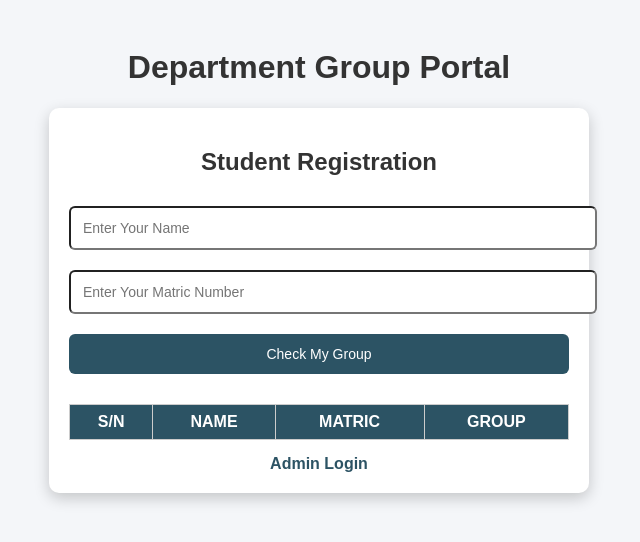
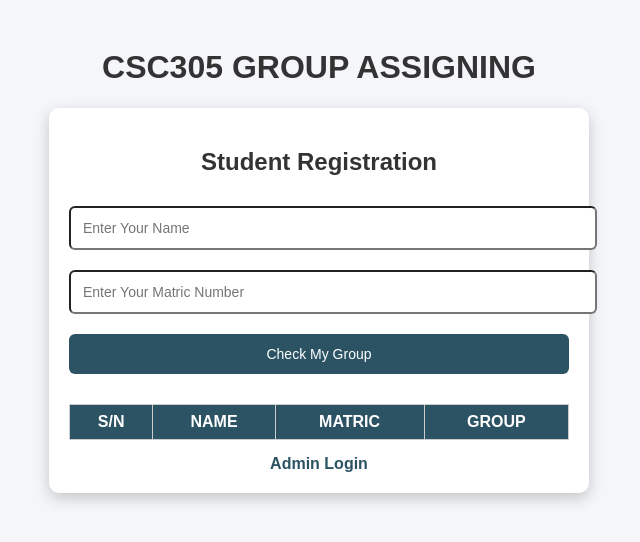
Before and after one commit to philipabraham873-dot/CSC305.Group.Assigining, a plain HTML site: page index.html in a window 1280 px wide. Shown: the whole page, without its empty margins (321-961 px from the left). Drawn offline with Linux system fonts and the light colour scheme.

Commit message:
Update index.html

```diff
--- a/index.html
+++ b/index.html
@@ -1,7 +1,7 @@
 <!DOCTYPE html>
 <html>
 <head>
-    <title>Department Group Portal - Student</title>
+    <title>CSC305 GROUP ASSIGNING - Student</title>
     <style>
         body { font-family: Arial; background:#f4f6f9; padding:20px; color:#333; }
         h1,h2 { text-align:center; }
@@ -38,7 +38,7 @@
 </head>
 <body>
 
-<h1>Department Group Portal</h1>
+<h1>CSC305 GROUP ASSIGNING</h1>
 
 <div class="container">
     <h2>Student Registration</h2>
```
